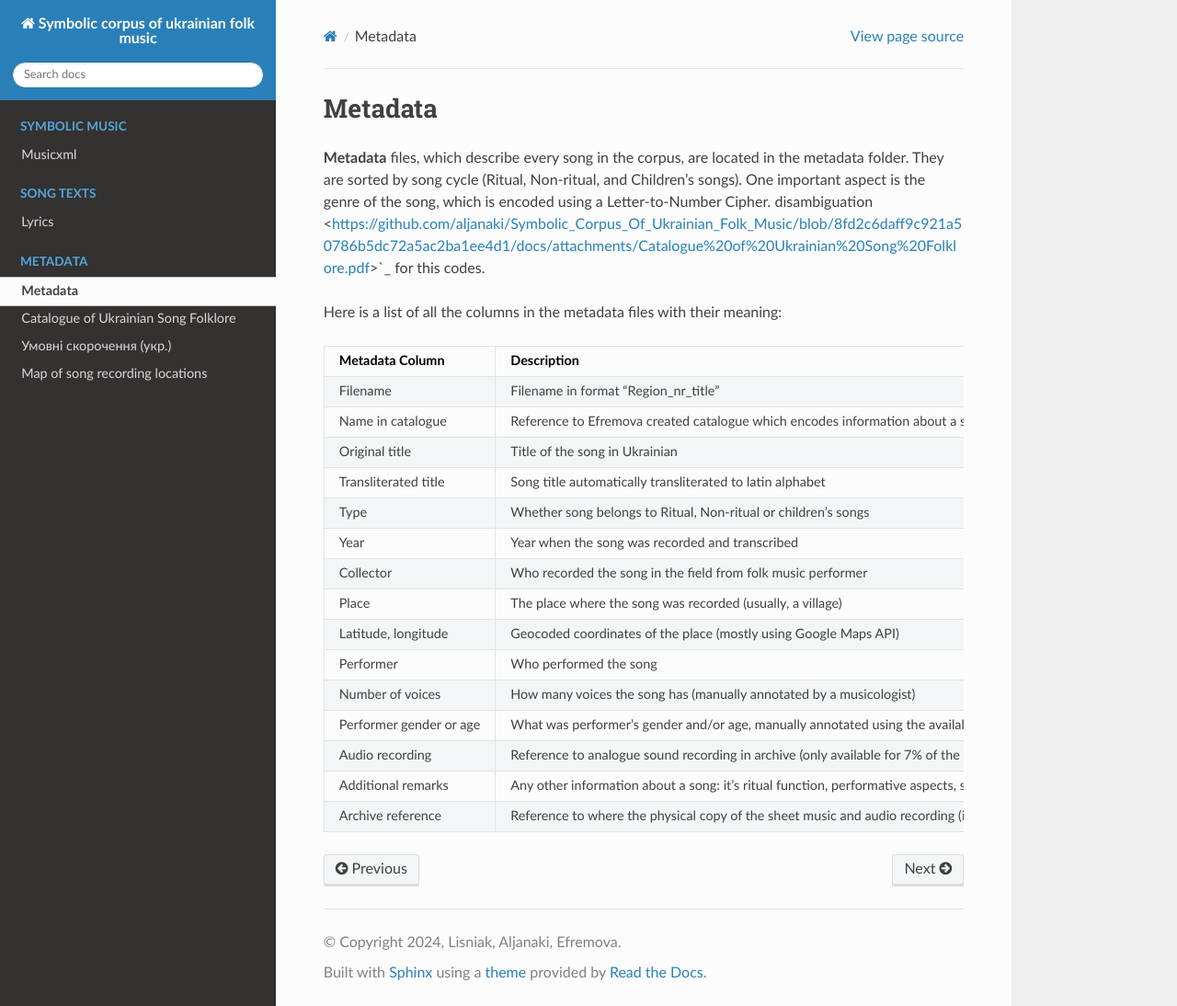
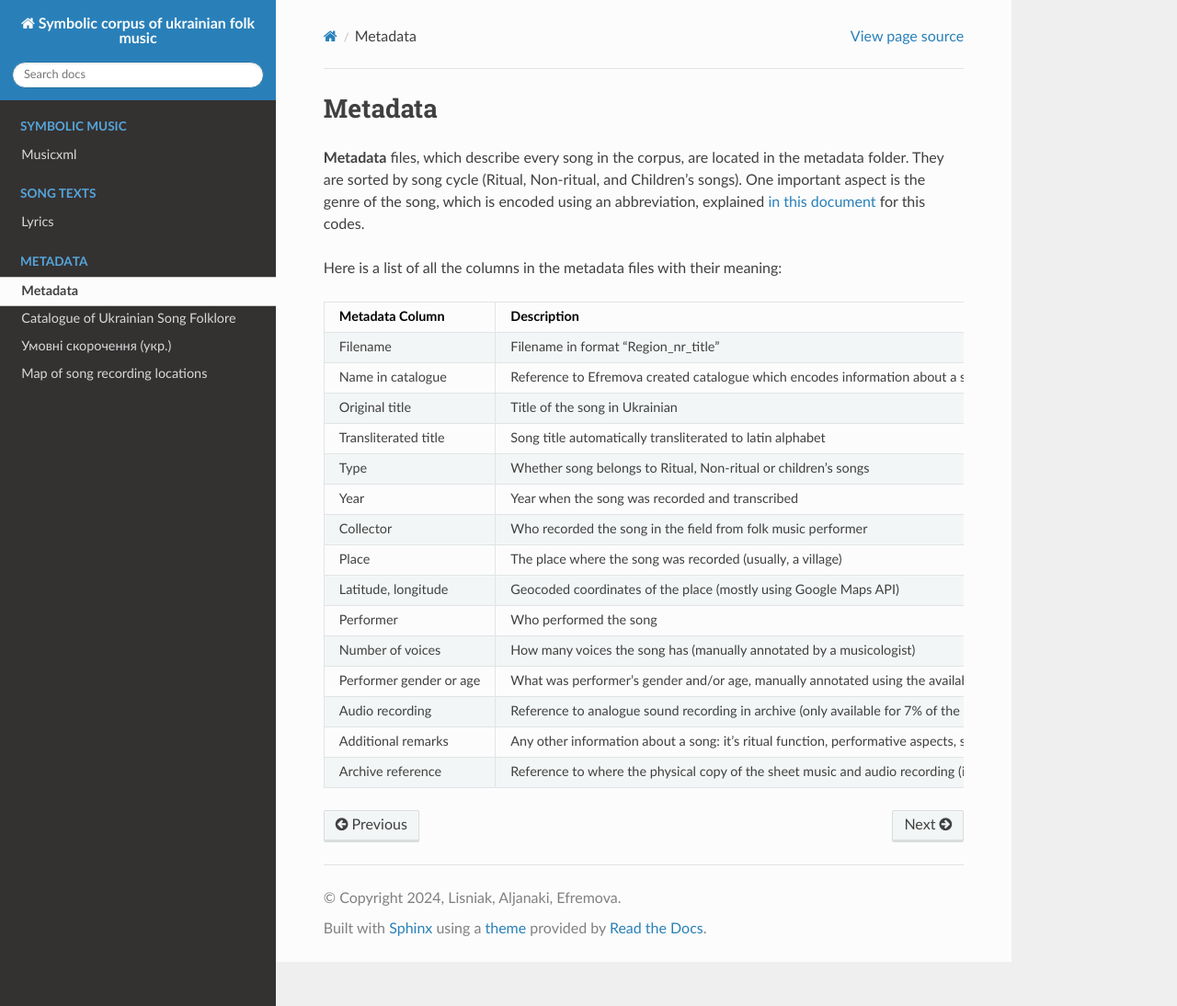
Before and after one commit to aljanaki/Symbolic_Corpus_Of_Ukrainian_Folk_Music, a Sphinx documentation site: the page built from docs/metadata/metadata.rst, in a window 1280 px wide and 1094 px high. Shown: the whole window at 92% size. Built offline with Sphinx 7.4.7 and the Read the Docs theme 3.1.0, drawn with Linux system fonts in a browser that asks for light colours.

Commit message:
fix  a hyperlink
in rst format

```diff
--- a/docs/lyrics/lyrics.rst
+++ b/docs/lyrics/lyrics.rst
@@ -8,4 +8,5 @@ There are less variations of lyrics in this corpus than variations of song melod
 The lyrics were scraped from the musicXML files and quality checked.
 
 Lyrics can be downloaded from the repository:
-https://github.com/aljanaki/Symbolic_Corpus_Of_Ukrainian_Folk_Music/tree/main/Lyrics
+
+https://github.com/aljanaki/Symbolic_Corpus_Of_Ukrainian_Folk_Music
--- a/docs/metadata/metadata.rst
+++ b/docs/metadata/metadata.rst
@@ -2,8 +2,9 @@ Metadata
 =====
 
 **Metadata** files, which describe every song in the corpus, are located in the metadata folder. They are sorted by song cycle (Ritual, Non-ritual, and Children's songs).
-One important aspect is the genre of the song, which is encoded using a Letter-to-Number Cipher.
-disambiguation <https://github.com/aljanaki/Symbolic_Corpus_Of_Ukrainian_Folk_Music/blob/8fd2c6daff9c921a50786b5dc72a5ac2ba1ee4d1/docs/attachments/Catalogue%20of%20Ukrainian%20Song%20Folklore.pdf>`_ for this codes.
+One important aspect is the genre of the song, which is encoded using an abbreviation, explained
+`in this document <https://github.com/aljanaki/Symbolic_Corpus_Of_Ukrainian_Folk_Music/blob/8fd2c6daff9c921a50786b5dc72a5ac2ba1ee4d1/docs/attachments/Catalogue%20of%20Ukrainian%20Song%20Folklore.pdf>`_ for this codes.
+
 
 Here is a list of all the columns in the metadata files with their meaning:
 
```
